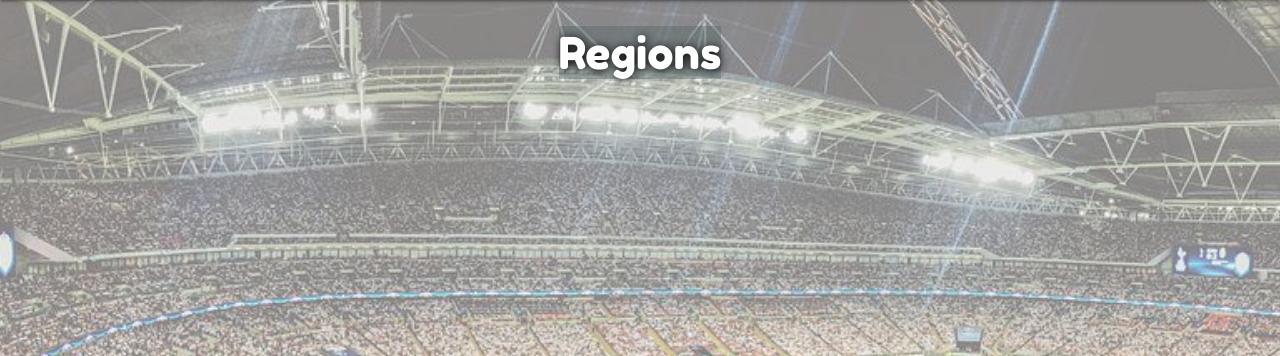
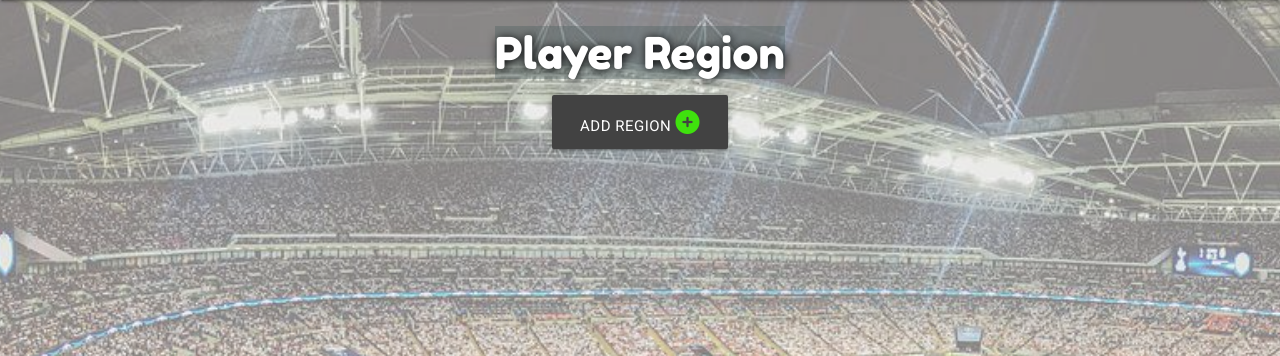
Before and after one commit to JackDilger/wescout-milestone-3, a Flask app: page /region in a window 1280 px wide. Shown: the part 64-420 px from the top of the page. Run offline with Flask 2, Linux system fonts and the light colour scheme; some libraries are stand-ins or nearby versions.

Commit message:
Create add region button

```diff
--- a/wescout/templates/region.html
+++ b/wescout/templates/region.html
@@ -1,5 +1,13 @@
 {% extends "base.html" %}
 {% block content %}
 
-<h3 class="center-align"><span>Regions</span></h3>
+<h3 class="center-align"><span>Player Region</span></h3>
+
+<div class="row">
+    <div class="col s12 center-align">
+        <a href="" class="btn-large grey darken-3">
+            Add Region <i class="fa-solid fa-circle-plus"></i>
+        </a>
+    </div>
+</div>
 {% endblock %}
```
